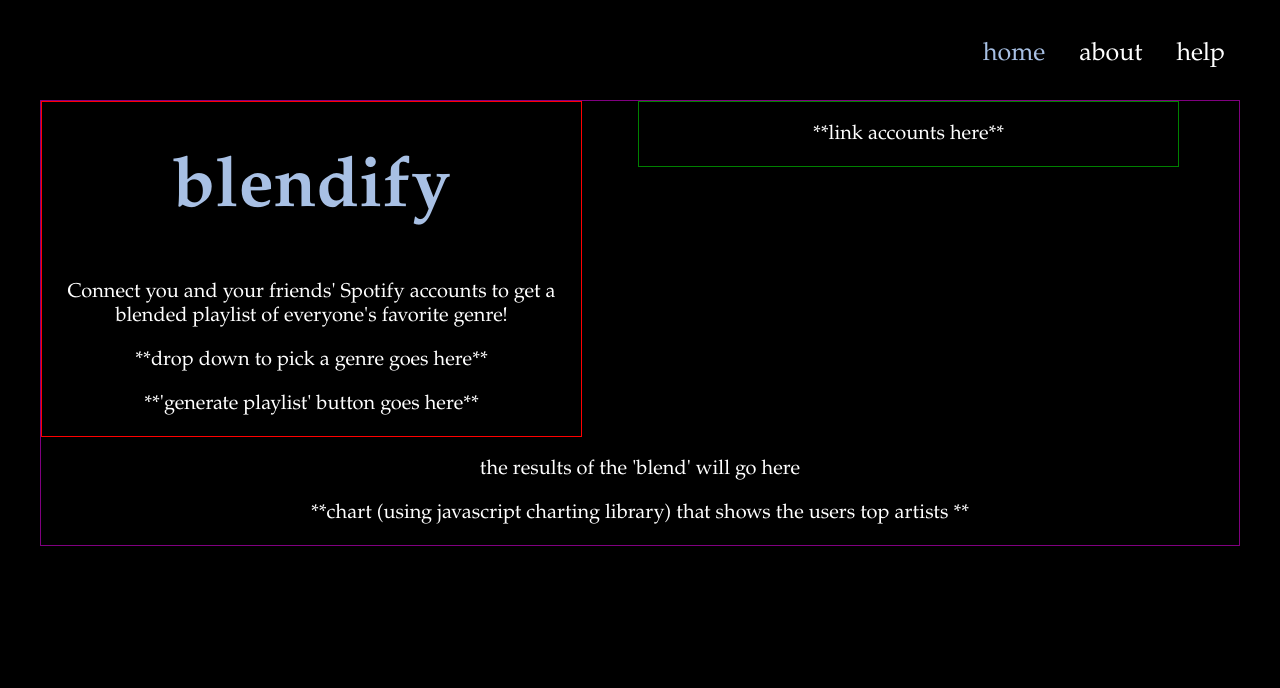
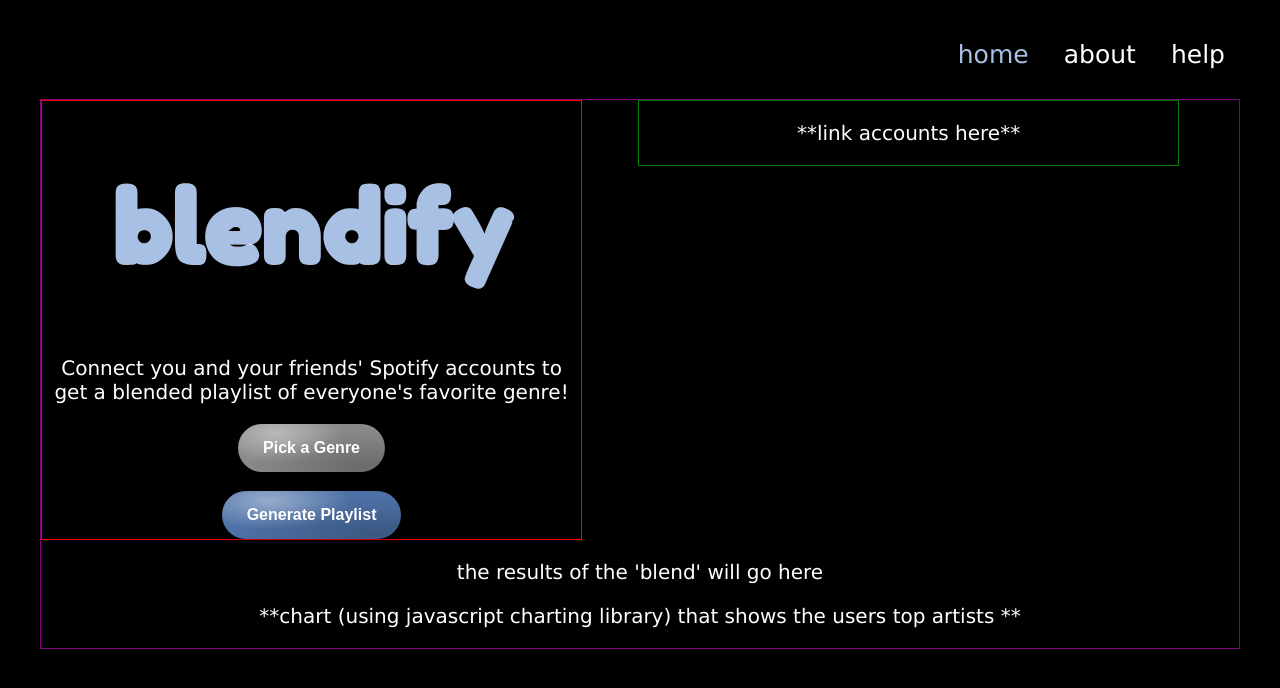
Before and after one commit to galfano25/377-final, a plain HTML site: page blendhome.html in a window 1280 px wide. Drawn offline with Linux system fonts and the light colour scheme.

Commit message:
added the buttons and dropdown menu, changed the fonts and some of the frontend

```diff
--- a/blendhome.html
+++ b/blendhome.html
@@ -23,8 +23,22 @@
             <div id="BodyLeft">
                 <h1>blendify</h1>
                 <p>Connect you and your friends' Spotify accounts to get a blended playlist of everyone's favorite genre!</p>
-                <p>**drop down to pick a genre goes here**</p>
-                <p>**'generate playlist' button goes here**</p>
+                <div class="PickGenre">
+                    <button class="genreButton"> Pick a Genre </button>
+                    <div class="genres">
+                        <a href="#pop"> Pop </a>
+                        <a href="#rock"> Rock </a>
+                        <a href="#rap"> Rap </a>
+                        <a href="#rnb"> R&B </a>
+                        <a href="#edm"> EDM </a>
+                        <a href="#country"> Country </a>
+                        <a href="#jazz"> Jazz </a>
+                        <a href="#classical"> Classical </a>
+                        <a href="#indie"> Indie </a>
+                    </div>
+                </div>
+                <br><br>
+                <button class="generateButton"> Generate Playlist </button>
             </div>
             <div id="BodyRight">
                 <p>**link accounts here**</p>
--- a/blendstyle.css
+++ b/blendstyle.css
@@ -7,11 +7,14 @@
 */
 
 /*shared css*/
+
+@import url('https://fonts.googleapis.com/css?family=Fredoka+One');
+
 body {
     color: white;
     margin: 40px;
     background-color: black;
-    font-family: Palatino, serif; /*need something cuter*/}
+    font-family: Verdana, Geneva, Tahoma, sans-serif; /*need something cuter*/}
 #NavBar {
     overflow: hidden;
     background-color: black;}
@@ -31,7 +34,8 @@
 #BodyLeft {
     display: inline-block;
     border: 1px solid red;
-    width: 45%;}
+    width: 45%;
+    text-align: center;}
 #BodyRight {
     border: 1px solid green;
     float: right;
@@ -40,8 +44,10 @@
     margin-right: 5%;}
 h1 {
     color: #a8c0e4;
-    font-size: 70px;
-    text-align: center;}
+    font-size: 100px;
+    text-align: center;
+    font-family: 'Fredoka One', sans-serif;
+    -webkit-text-stroke: 0.1px white;}
 h2 {
     color: #4d71a7;
     font-size: 50px;}
@@ -79,3 +85,88 @@
 /*css specfiic to the help page*/
 #ContactForm {
     text-align: center;}
+
+/* pick a genre dropdown menu */
+.PickGenre {
+    position: center;
+    display: inline-block;
+    text-align: center;
+}
+
+.genres {
+    display: none;
+    position: absolute;
+    background-color: #f9f9f9;
+    min-width: 160px;
+    box-shadow: 0px 8px 16px 0px rgba(0,0,0,0.2);
+    z-index: 1;
+    border-radius: 30px;
+    transition: transform 0.4s cubic-bezier(0.25, 1, 0.5, 1), background-color 0.3s ease;
+}
+
+.genres a {
+    color: black;
+    padding: 12px 16px;
+    text-decoration: none;
+    display: block;
+}
+
+.genres a:hover {
+    background-color: #c8cbd0;
+    border-radius: 25px;
+    transform: scale(1.2);
+}
+
+.PickGenre:hover .genres {
+    display: block;
+}
+
+.genreButton {
+    color: #fff;
+    padding: 15px 25px;
+    border-radius: 100px;
+    background-color: #898989;
+    background-image: radial-gradient(93% 87% at 87% 89%, rgba(0, 0, 0, 0.23) 0%, transparent 86.18%), radial-gradient(66% 87% at 26% 20%, rgba(255, 255, 255, 0.41) 0%, rgba(255, 255, 255, 0) 69.79%, rgba(255, 255, 255, 0) 100%);
+    box-shadow: 2px 19px 31px rgba(0, 0, 0, 0.2);
+    font-weight: bold;
+    font-size: 16px;
+
+    border: 0;
+
+    user-select: none;
+    -webkit-user-select: none;
+    touch-action: manipulation;
+
+    cursor: pointer;
+    transition: transform 0.4s cubic-bezier(0.25, 1, 0.5, 1), background-color 0.3s ease;
+}
+
+.PickGenre:hover .genreButton {
+    background-color: #cecece;
+    transform: scale(1.2);
+}
+
+.generateButton {
+    color: #fff;
+    padding: 15px 25px;
+    border-radius: 100px;
+    background-color: #4d71a7;
+    background-image: radial-gradient(93% 87% at 87% 89%, rgba(0, 0, 0, 0.23) 0%, transparent 86.18%), radial-gradient(66% 87% at 26% 20%, rgba(255, 255, 255, 0.41) 0%, rgba(255, 255, 255, 0) 69.79%, rgba(255, 255, 255, 0) 100%);
+    box-shadow: 2px 19px 31px rgba(0, 0, 0, 0.2);
+    font-weight: bold;
+    font-size: 16px;
+
+    border: 0;
+
+    user-select: none;
+    -webkit-user-select: none;
+    touch-action: manipulation;
+
+    cursor: pointer;
+    transition: transform 0.4s cubic-bezier(0.25, 1, 0.5, 1), background-color 0.3s ease;
+}
+
+.generateButton:hover {
+    background-color: #a8c0e4;
+    transform: scale(1.2);
+}
```
